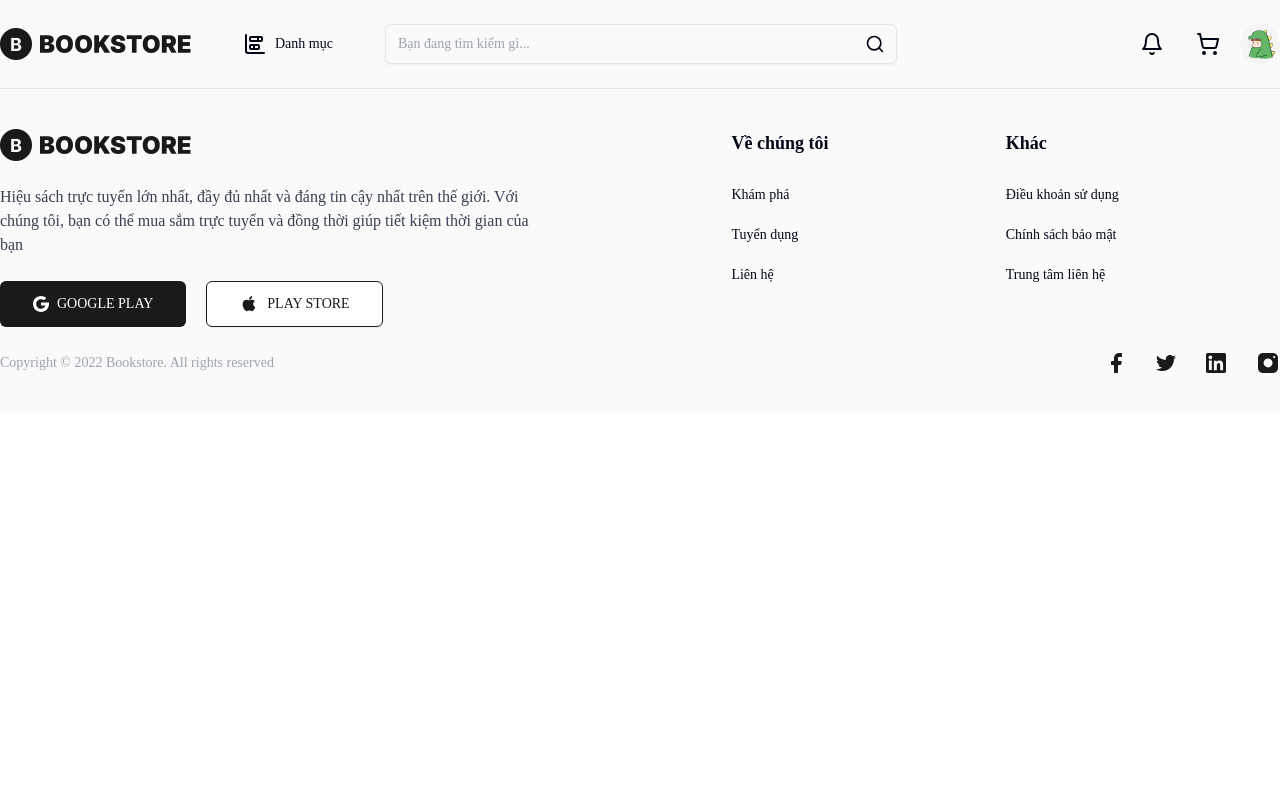
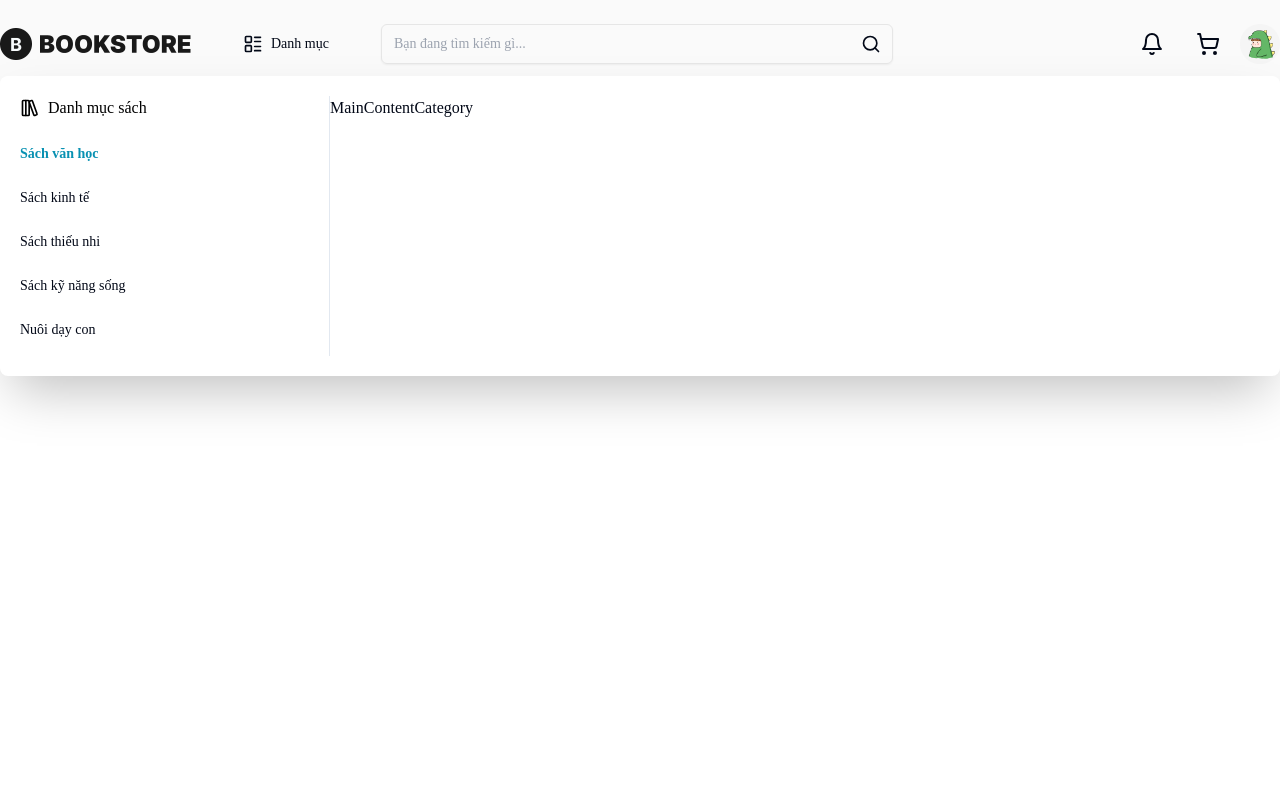
Before and after one commit to devpju/client-bookstore, a React (Vite) app: page / in a window 1280 px wide. Shown: the top 800 px of the page. Built offline with nearby package versions, Linux system fonts and the light colour scheme; a web font is replaced by a local one.

Commit message:
create sidebar of category

```diff
--- /dev/null
+++ b/src/components/layouts/CustomerLayout/CustomerHeader/BookCategory/MainContentCategory/CategorySection/CategoryItem/index.jsx
@@ -0,0 +1,4 @@
+const CategoryItem = () => {
+  return <div>CategoryItem</div>;
+};
+export default CategoryItem;
--- /dev/null
+++ b/src/components/layouts/CustomerLayout/CustomerHeader/BookCategory/MainContentCategory/CategorySection/index.jsx
@@ -0,0 +1,4 @@
+const CategorySection = () => {
+  return <div>CategorySection</div>;
+};
+export default CategorySection;
--- /dev/null
+++ b/src/components/layouts/CustomerLayout/CustomerHeader/BookCategory/MainContentCategory/index.jsx
@@ -0,0 +1,4 @@
+const MainContentCategory = ({ className }) => {
+  return <div className={`${className}`}>MainContentCategory</div>;
+};
+export default MainContentCategory;
--- /dev/null
+++ b/src/components/layouts/CustomerLayout/CustomerHeader/BookCategory/SidebarCategory/index.jsx
@@ -0,0 +1,28 @@
+import { LibraryBig } from 'lucide-react';
+import { Link } from 'react-router';
+
+const SidebarCategory = ({ className, onHoverCategory, hoveredCategoryId, categories }) => {
+  return (
+    <div className={`h-full overflow-y-auto border-r ${className}`}>
+      <span className='flex items-center gap-2 font-medium text-black'>
+        <LibraryBig className='size-5' />
+        Danh mục sách
+      </span>
+      <ul className='mt-3'>
+        {categories.map((category) => (
+          <li key={category.id} className='text-sm'>
+            <Link
+              className={`block py-3 ${hoveredCategoryId === category.id ? 'font-semibold text-cyan-600' : ''}`}
+              to={`/${category.slug}`}
+              onMouseEnter={() => onHoverCategory(category.id)}
+              onMouseLeave={() => onHoverCategory(category.id)}
+            >
+              {category.name}
+            </Link>
+          </li>
+        ))}
+      </ul>
+    </div>
+  );
+};
+export default SidebarCategory;
--- /dev/null
+++ b/src/components/layouts/CustomerLayout/CustomerHeader/BookCategory/index.jsx
@@ -0,0 +1,37 @@
+import { Button } from '@/components/ui/button';
+import { HoverCard, HoverCardContent, HoverCardTrigger } from '@/components/ui/hover-card';
+import { LayoutList } from 'lucide-react';
+import SidebarCategory from './SidebarCategory';
+import MainContentCategory from './MainContentCategory';
+import { useState } from 'react';
+import { categories } from '@/data/categories';
+
+const BookCategory = () => {
+  const firstCategoryId = categories[0].id;
+  const [hoveredCategoryId, setHoveredCategoryId] = useState(firstCategoryId);
+  const handleHoverCategory = (categoryId) => setHoveredCategoryId(categoryId);
+  return (
+    <HoverCard openDelay={30} open={true}>
+      <HoverCardTrigger asChild>
+        <Button variant='ghost' size='icon' className='mx-5 lg:mx-10'>
+          <LayoutList className='!size-5' />
+          <span className='hidden lg:inline'>Danh mục</span>
+        </Button>
+      </HoverCardTrigger>
+      <HoverCardContent sideOffset={10} className='w-dvw border-0 bg-transparent p-0 shadow-none'>
+        <div className='container mx-auto h-[calc(100vh-500px)] rounded-lg bg-white p-5 shadow-2xl'>
+          <div className='grid h-full grid-cols-12'>
+            <SidebarCategory
+              className='col-span-3'
+              onHoverCategory={handleHoverCategory}
+              hoveredCategoryId={hoveredCategoryId}
+              categories={categories}
+            />
+            <MainContentCategory className='col-span-9' hoveredCategoryId={hoveredCategoryId} />
+          </div>
+        </div>
+      </HoverCardContent>
+    </HoverCard>
+  );
+};
+export default BookCategory;
--- a/src/components/layouts/CustomerLayout/CustomerHeader/index.jsx
+++ b/src/components/layouts/CustomerLayout/CustomerHeader/index.jsx
@@ -1,9 +1,9 @@
 import SearchForm from '@/components/forms/SearchForm';
 import { Button } from '@/components/ui/button';
-import { ChartBarStacked } from 'lucide-react';
-import { useSelector } from 'react-redux';
+// import { useSelector } from 'react-redux';
 import { Link } from 'react-router';
 import HeaderActions from './HeaderActions';
+import BookCategory from './BookCategory';
 
 const CustomerHeader = () => {
   //   const accessToken = useSelector((state) => state.auth.accessToken);
@@ -14,10 +14,7 @@ const CustomerHeader = () => {
         <Link to='/'>
           <img src='/images/brand-logo.png' alt='BookStore' className='h-8' />
         </Link>
-        <Button variant='ghost' size='icon' className='mx-10'>
-          <ChartBarStacked className='!size-6' />
-          Danh mục
-        </Button>
+        <BookCategory />
         <div className='w-2/5'>
           <SearchForm />
         </div>
--- /dev/null
+++ b/src/pages/CustomerPages/ProductListPage.jsx
@@ -0,0 +1,4 @@
+const ProductListPage = () => {
+  return <div>ProductListPage</div>;
+};
+export default ProductListPage;
--- a/src/pages/HomePage.jsx
+++ b/src/pages/HomePage.jsx
@@ -1,4 +1,4 @@
 const HomePage = () => {
-  return <div className=''>HomePage</div>;
+  return <div className='h-[1000px]'>HomePage</div>;
 };
 export default HomePage;
--- a/src/routes/PublicRoutes.jsx
+++ b/src/routes/PublicRoutes.jsx
@@ -8,6 +8,7 @@ import OTPVerificationSuccessPage from '@/pages/AuthPages/OTPVerification/Succes
 import RegisterPage from '@/pages/AuthPages/RegisterPage';
 import ResetPasswordPage from '@/pages/AuthPages/ResetPassword/EnterPage';
 import ResetPasswordSuccessPage from '@/pages/AuthPages/ResetPassword/SuccessPage';
+import ProductListPage from '@/pages/CustomerPages/ProductListPage';
 import HomePage from '@/pages/HomePage';
 import NotFoundPage from '@/pages/NotFoundPage';
 import { Route, Routes } from 'react-router';
@@ -27,6 +28,9 @@ const PublicRoutes = () => {
       </Route>
       <Route element={<CustomerLayout />}>
         <Route path='/' element={<HomePage />} />
+        <Route path='/:catSlugLv1/:catSlugLv2/:catSlugLv3' element={<ProductListPage />} />
+        <Route path='/:catSlugLv1/:catSlugLv2' element={<ProductListPage />} />
+        <Route path='/:catSlugLv1' element={<ProductListPage />} />
       </Route>
       <Route path='*' element={<NotFoundPage />} />
     </Routes>
```
